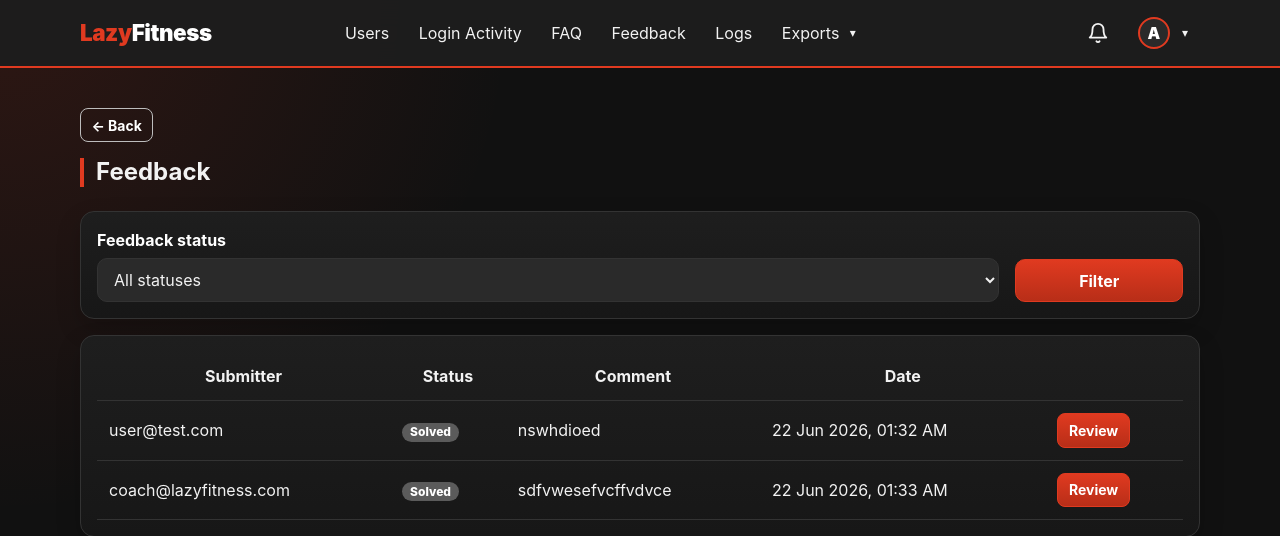
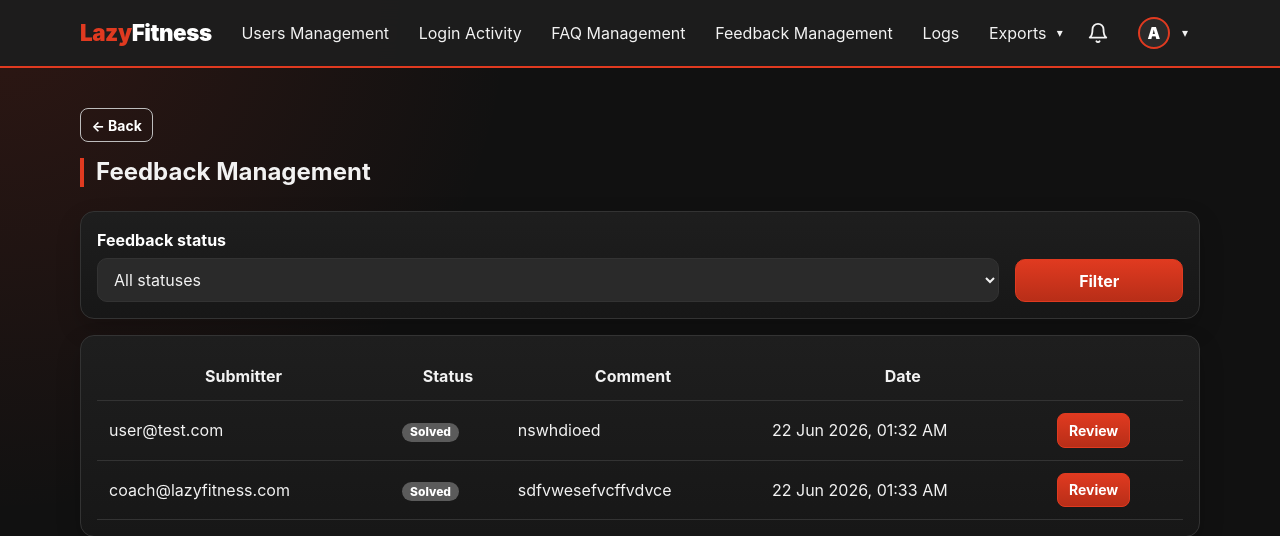
Before and after one commit to y1nghui/lazyfitness, a Django app: page /admin-panel/feedback/ in a window 1280 px wide. Shown: the top 536 px of the page. Run offline with Django 4.2, Linux system fonts and the light colour scheme; a user stored in the database is signed in; data comes from the database, SQL or seed files in the repository.

Commit message:
Update feedback and user management labels for clarity

```diff
--- a/templates/admin_panel/feedback_list.html
+++ b/templates/admin_panel/feedback_list.html
@@ -1,7 +1,7 @@
 {% extends "shared/base.html" %}
 {% block title %}Feedback — LazyFitness{% endblock %}
 {% block content %}
-<h2 class="section-title">Feedback</h2>
+<h2 class="section-title">Feedback Management</h2>
 <div class="card p-3 mb-3">
     <form method="get" class="row g-2 align-items-end">
         <div class="col-md-10">
--- a/templates/shared/base.html
+++ b/templates/shared/base.html
@@ -51,10 +51,10 @@
             <li class="nav-item"><a class="nav-link" href="{% url 'health_advisor:recommendation_list' %}">Recommendations</a></li>
             <li class="nav-item"><a class="nav-link" href="{% url 'accounts:submit_feedback' %}">Feedback</a></li>
           {% elif user.is_admin_user %}
-            <li class="nav-item"><a class="nav-link" href="{% url 'admin_panel:user_list' %}">Users</a></li>
+            <li class="nav-item"><a class="nav-link" href="{% url 'admin_panel:user_list' %}">Users Management</a></li>
             <li class="nav-item"><a class="nav-link" href="{% url 'admin_panel:login_activity_list' %}">Login Activity</a></li>
-            <li class="nav-item"><a class="nav-link" href="{% url 'admin_panel:faq_list' %}">FAQ</a></li>
-            <li class="nav-item"><a class="nav-link" href="{% url 'admin_panel:feedback_list' %}">Feedback</a></li>
+            <li class="nav-item"><a class="nav-link" href="{% url 'admin_panel:faq_list' %}">FAQ Management</a></li>
+            <li class="nav-item"><a class="nav-link" href="{% url 'admin_panel:feedback_list' %}">Feedback Management</a></li>
             <li class="nav-item"><a class="nav-link" href="{% url 'admin_panel:system_log_list' %}">Logs</a></li>
             <li class="nav-item dropdown">
               <a class="nav-link dropdown-toggle" href="#" data-lf-toggle="dropdown" role="button" aria-expanded="false">Exports</a>
```
